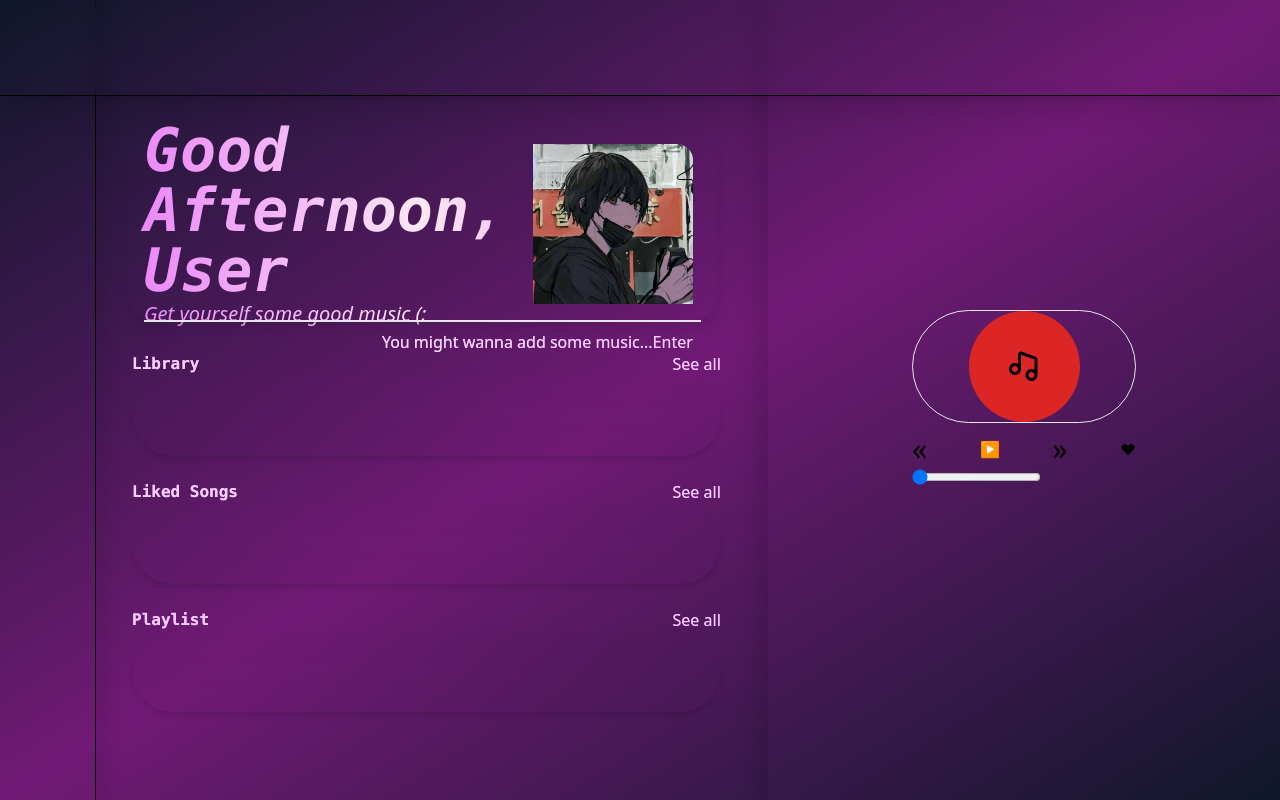
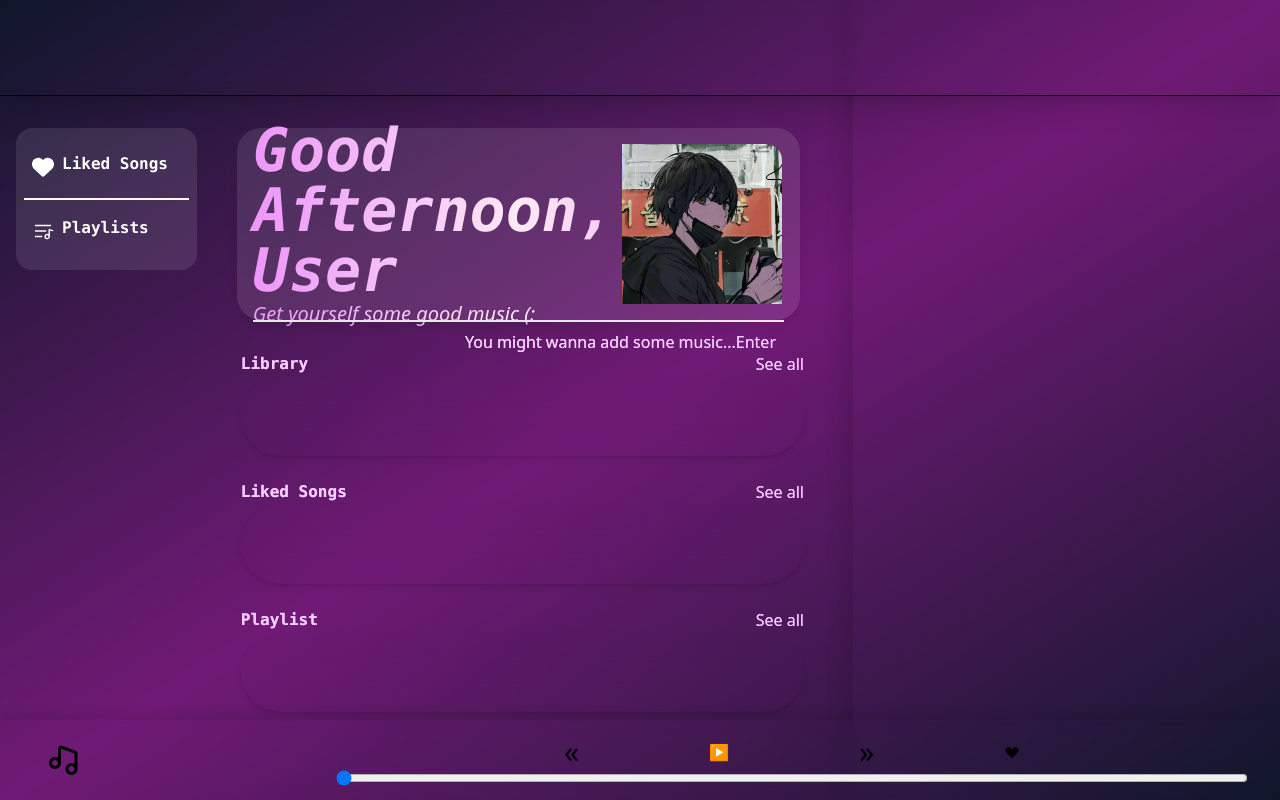
Before and after one commit to thecrusader25225/melody-flow, a React (Create React App) app: page / in a window 1280 px wide. Built offline with nearby package versions, Linux system fonts and the light colour scheme.

Commit message:
new style

```diff
--- a/src/App.js
+++ b/src/App.js
@@ -1,14 +1,28 @@
 import { BrowserRouter, Route, Routes } from "react-router-dom";
 import Home from "./Home";
 import Library from "./Library";
+import { FaHeart } from "react-icons/fa6";
+import { PiPlaylist } from "react-icons/pi";
 
 function App() {
   return (
     <>
       <BrowserRouter>
         <div className="w-screen h-screen">
-          <div className="fixed top-0 left-0  border-b border-black  h-24 w-full shadow-xl bg-transparent backdrop-blur z-10 overflow-hidden"></div>
-          <div className="fixed top-0 left-0 border-black border-r h-full w-24 toggle-visibility shadow-right"></div>
+          <div className="fixed top-0 left-0  border-b border-black h-24 w-full shadow-xl bg-transparent backdrop-blur z-10 overflow-hidden toggle-visibility"></div>
+          <div className="fixed top-0 left-0 h-full w-1/6 min-w-44 toggle-visibility pt-32 p-4">
+            <span className="flex flex-col justify-center text-white bg-white bg-opacity-10 p-2 font-bold italic font-mono rounded-2xl">
+              <button className="flex p-2 my-2 hover:bg-white hover:bg-opacity-10 rounded-full duration-200 ">
+                <FaHeart className="text-3xl pr-2" />
+                <p>Liked Songs</p>
+              </button>
+              <div className="bg-white h-0.5 w-full"></div>
+              <button className="flex p-2 my-2 hover:bg-white hover:bg-opacity-10 rounded-full duration-200 ">
+                <PiPlaylist className=" text-3xl pr-2" />
+                <p>Playlists</p>
+              </button>
+            </span>
+          </div>
 
           <div className="  w-full h-full ">
             <Routes>
--- a/src/Home.js
+++ b/src/Home.js
@@ -52,7 +52,7 @@ export default function Home() {
             key={index}
             className={`backdrop-blur-3xl m-2 ${
               seeAll[type]
-                ? "flex-grow w-full h-16 border-b border-fuchsia-950 hover:scale-110 hover:bg-white hover:bg-opacity-5 hover:rounded-full duration-100"
+                ? "flex-grow-0 w-full h-16 border-b border-fuchsia-950 hover:scale-110 hover:bg-white hover:bg-opacity-5 hover:rounded-full duration-100 "
                 : "rounded-full w-32 h-32 hover:border-y border-purple-600 shadow-2xl hover:scale-125 duration-200"
             } hover:cursor-pointer transform transition-transform ease-linear flex flex-col flex-shrink-0 justify-center items-center`}
             onClick={() => handleSongClick(index, type)}
@@ -68,9 +68,9 @@ export default function Home() {
   }
 
   return (
-    <div className="w-full h-full flex flex-row bg-gradient-to-tl from-slate-900 via-fuchsia-900 to-slate-900 adjustible-padding overflow-y-auto">
-      <div className="w-[calc(60%)] h-full flex flex-col custom-text-color px-8 pt-8 z-0">
-        <div className="w-full flex flex-col shadow-bottom rounded-3xl px-4 h-1/3">
+    <div className="w-full h-full flex flex-row bg-gradient-to-tl from-slate-900 via-fuchsia-900 to-slate-900 adjustible-padding overflow-y-auto ">
+      <div className="w-[calc(100%)] h-full flex flex-col custom-text-color px-8 pt-8 mb-24 z-0">
+        <div className="w-full flex flex-col shadow-bottom rounded-3xl px-4 h-1/3 bg-white bg-opacity-10 ">
           <div className="flex justify-between items-center w-full h-full">
             <span className="justify-center flex flex-col italic">
               <p className="font-extrabold font-mono adjustable-text-size">
@@ -108,7 +108,7 @@ export default function Home() {
             </button>
           </span>
           {seeAll.Library ? (
-            <div className=" w-full  flex flex-col flex-grow rounded-3xl backdrop-blur-xl shadow-md flex-wrap flex-shrink-0 m-1 p-8 pr-12">
+            <div className=" w-full  flex flex-col flex-grow rounded-3xl backdrop-blur-xl shadow-md flex-wrap flex-shrink-0 m-1 p-8 pr-12 ">
               <List type="Library" />
             </div>
           ) : (
@@ -132,7 +132,7 @@ export default function Home() {
               <List type="Liked" />
             </div>
           ) : (
-            <div className=" w-full h-full  flex items-center  overflow-x-auto overflow-y-hidden flex-none rounded-full backdrop-blur-xl shadow-md  ">
+            <div className=" w-full h-full  flex items-center  overflow-x-auto overflow-y-hidden flex-none rounded-full backdrop-blur-xl shadow-md max-h-40  ">
               <List type="Liked" />
             </div>
           )}
@@ -160,8 +160,8 @@ export default function Home() {
           )}
         </div>
       </div>
-
-      <div className="player w-[calc(40%)] h-full px-8 py-4 shadow-left fixed top-0 right-0 flex justify-center items-center flex-col">
+      <div className="top-0 right-0 w-1/3 fixed h-full shadow-left"></div>
+      <div className="player backdrop-blur h-[calc(10%)] w-full fixed bottom-0 left-0 flex px-8 items-center shadow-top">
         <Player
           songs={addedSongs}
           currentSongIndex={currentSongIndex}
--- a/src/Player.js
+++ b/src/Player.js
@@ -64,6 +64,7 @@ export default function Player({
       }
 
       setAudio(newAudio);
+      setCurrentTime(0);
 
       return () => {
         if (audio) {
@@ -102,17 +103,15 @@ export default function Player({
   console.log("Current song: " + currentSong.name);
   return (
     <>
-      <div className="h-auto w-1/2">
-        <div
-          className={` py-half border rounded-full z-0 flex justify-center items-center h-auto w-full relative ${
-            isPlaying ? "animate-spin-slow" : ""
-          }`}
-        >
-          <div className=" bg-red-600 pt-half w-1/2 items-center justify-center flex rounded-full" />
-          <BiMusic className="absolute text-4xl" />
-        </div>
-        <p className="mt-2 text-center z-10">{name}</p>
-        <div className="z-10 flex justify-between w-full">
+      <div className="h-1/2 w-full flex flex-row justify-around items-center">
+        <span className="flex flex-row items-center justify-start w-1/4">
+          <BiMusic className=" text-4xl mr-4 w-16" />
+          <p className=" text-center font-serif z-10 text-fuchsia-200">
+            {name.length > 80 ? name.substring(0, 81) + "..." : name}
+          </p>
+        </span>
+        <span className="flex flex-col w-3/4 items-center">
+          <div className="z-10 flex justify-between w-1/2">
             <button className="text-3xl z-10" onClick={handlePrevious}>
               «
             </button>
@@ -127,12 +126,14 @@ export default function Player({
             </button>
           </div>
           <input
+            className="w-full"
             type="range"
             min={0}
             max={duration}
             value={currentTime}
             onChange={handleSeek}
           />
+        </span>
       </div>
     </>
   );
--- a/src/index.css
+++ b/src/index.css
@@ -14,7 +14,7 @@
         @apply hidden md:block
     }
     .adjustible-padding{
-        @apply pl-0 pt-24 md:px-24 sm:py-24
+        @apply pl-0 pt-0 md:pl-[calc(16%)] pr-[calc(35%)] md:py-24
     }
     .shadow-bottom{
         box-shadow: 0 8px 8px 0px rgba(0,0,0,0.07);
@@ -24,6 +24,9 @@
     }
     .shadow-left{
         box-shadow: -8px 0px 16px 4px rgba(0, 0, 0, 0.1);
+    }
+    .shadow-top{
+        box-shadow: 0 -8px 8px 0 rgba(0, 0, 0, 0.07);
     }
 
     /*doesnt work*/
```
Lines whose indentation alone changed are shown as unchanged.
